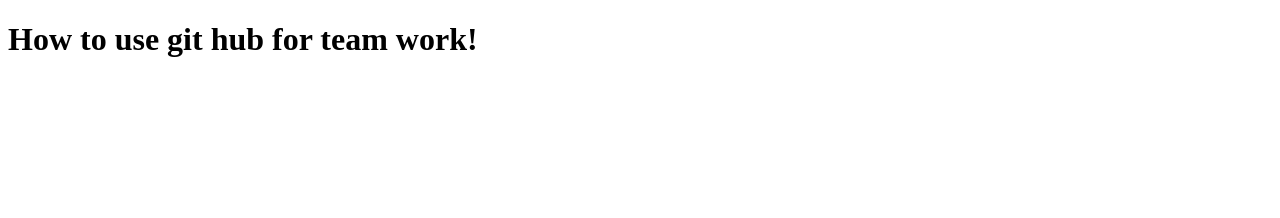
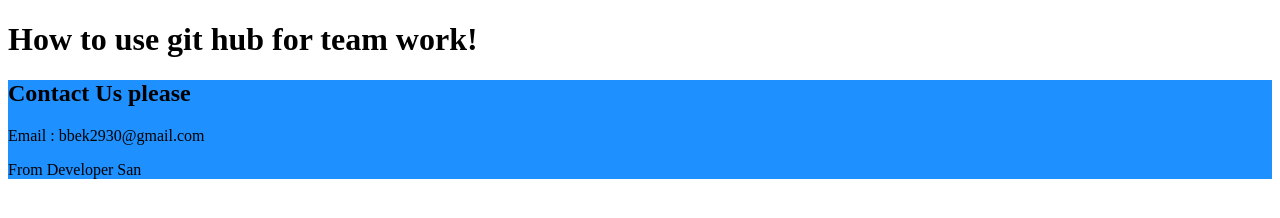
Before and after one commit to bongsan009/html-css--project, a plain HTML site: page index.html in a window 1280 px wide. Drawn offline with Linux system fonts and the light colour scheme.

Commit message:
Add Contact Section

```diff
--- a/index.html
+++ b/index.html
@@ -8,5 +8,11 @@
 </head>
 <body>
     <h1>How to use git hub for team work!</h1>
+
+    <section id="contact">
+        <h2>Contact Us please</h2>
+        <p>Email : bbek2930@gmail.com</p>
+        <p>From Developer San</p>
+    </section>
 </body>
 </html>
--- a/style.css
+++ b/style.css
@@ -0,0 +1,3 @@
+#contact {
+    background-color: dodgerblue;
+}
```
